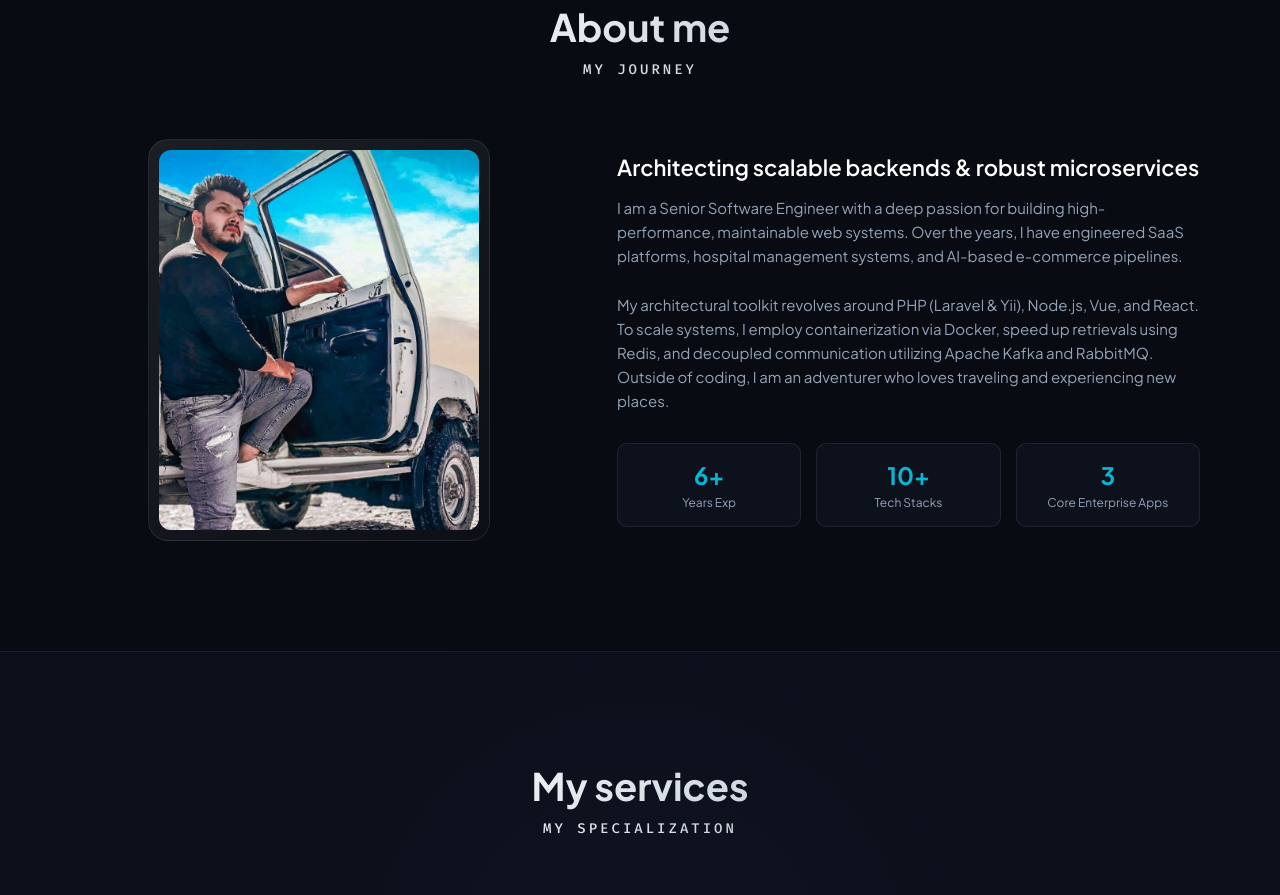
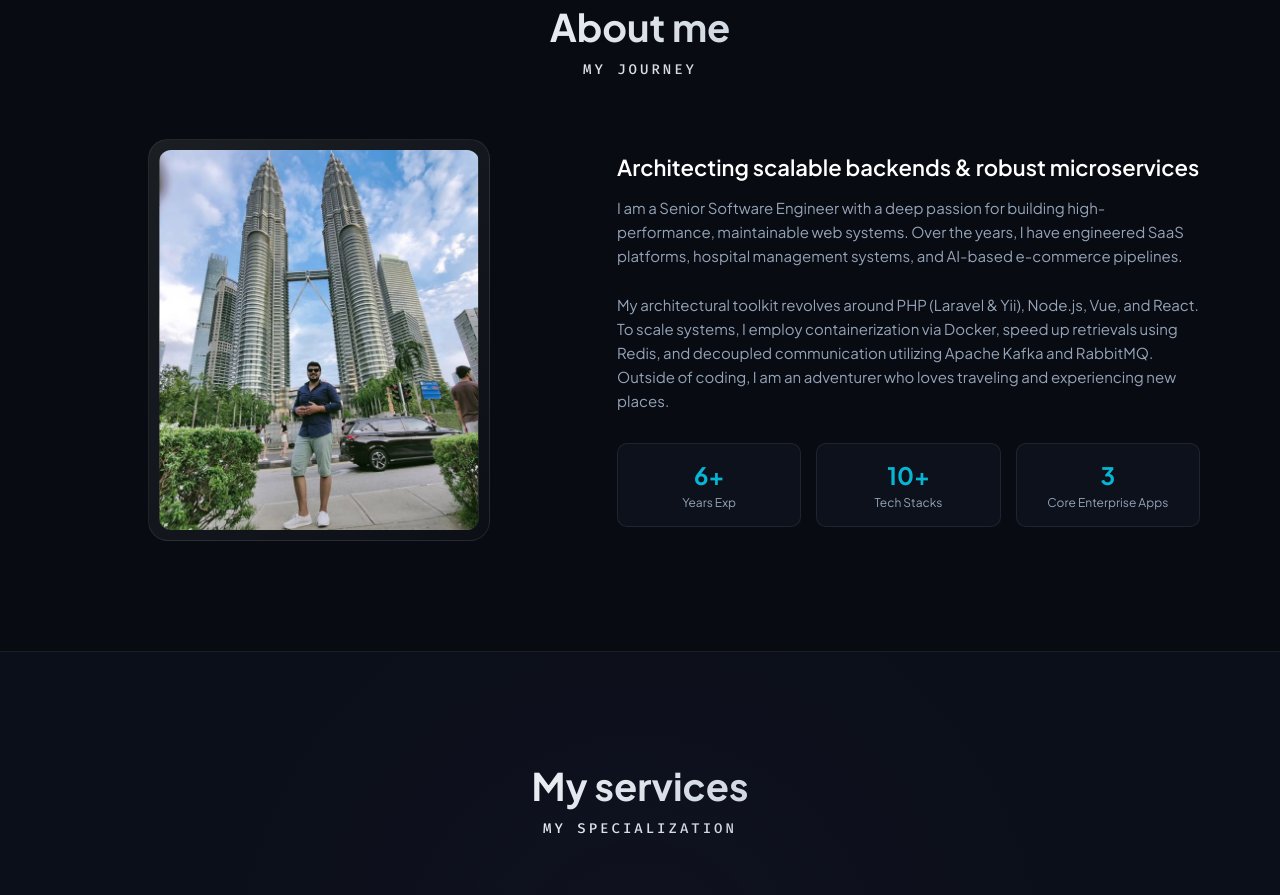
Before and after one commit to Shahrukh509/Shahrukhsiddiqui, a plain HTML site: page index.html in a window 1280 px wide. Shown: the part 907-1802 px from the top of the page. Drawn offline with nearby package versions, Linux system fonts and the light colour scheme; animation ran at ten frames a second.

Commit message:
fixed image issues

```diff
--- a/index.html
+++ b/index.html
@@ -89,7 +89,7 @@
             <div class="about-content">
                 <div class="column left">
                     <div class="img-frame">
-                        <img src="images/moolachutak.jpg" alt="Shahrukh Travels">
+                        <img src="images/shah-twin-tower.png" alt="Shahrukh Travels">
                     </div>
                 </div>
                 <div class="column right">
```
Also changed, not shown: images/shah-twin-tower.png (added).
